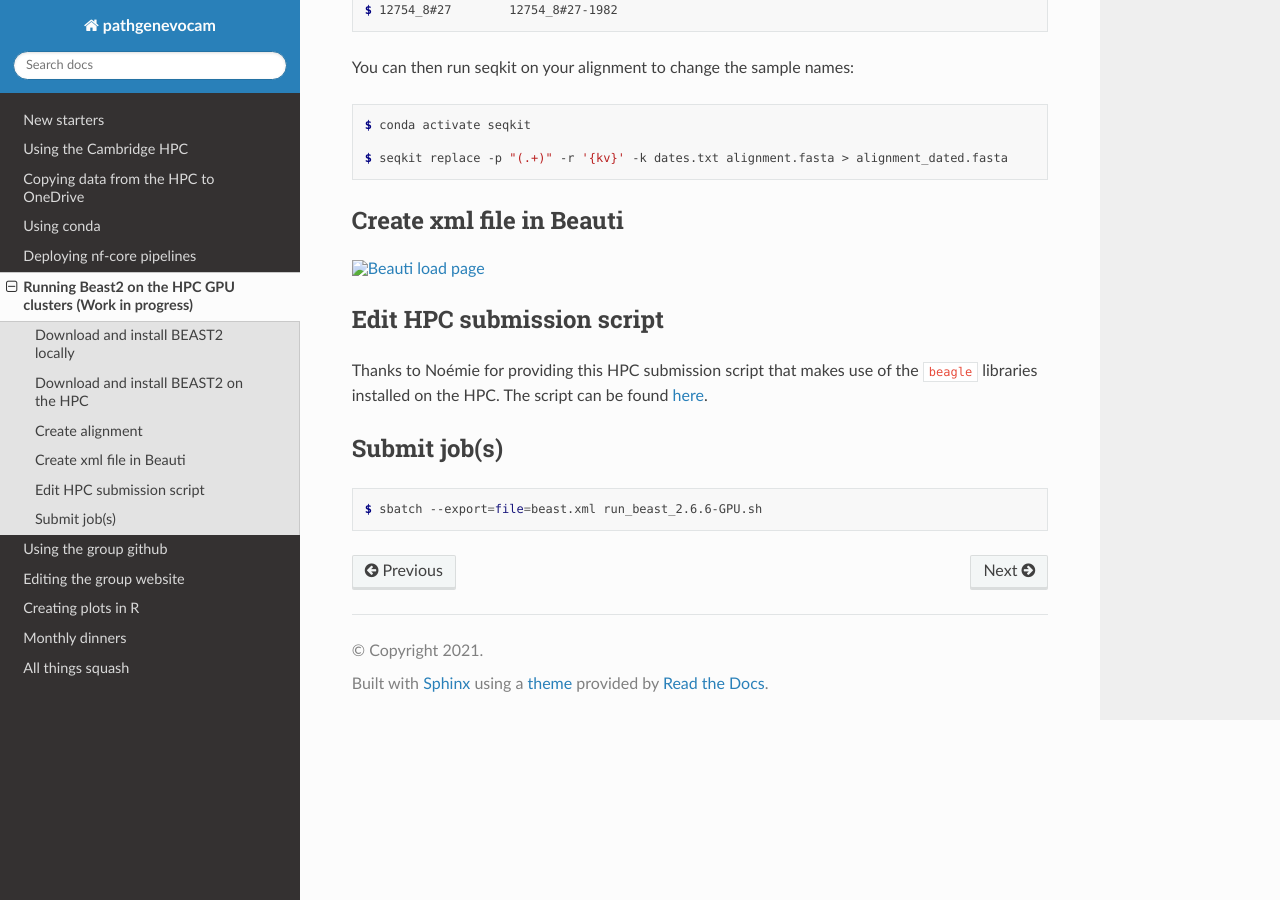
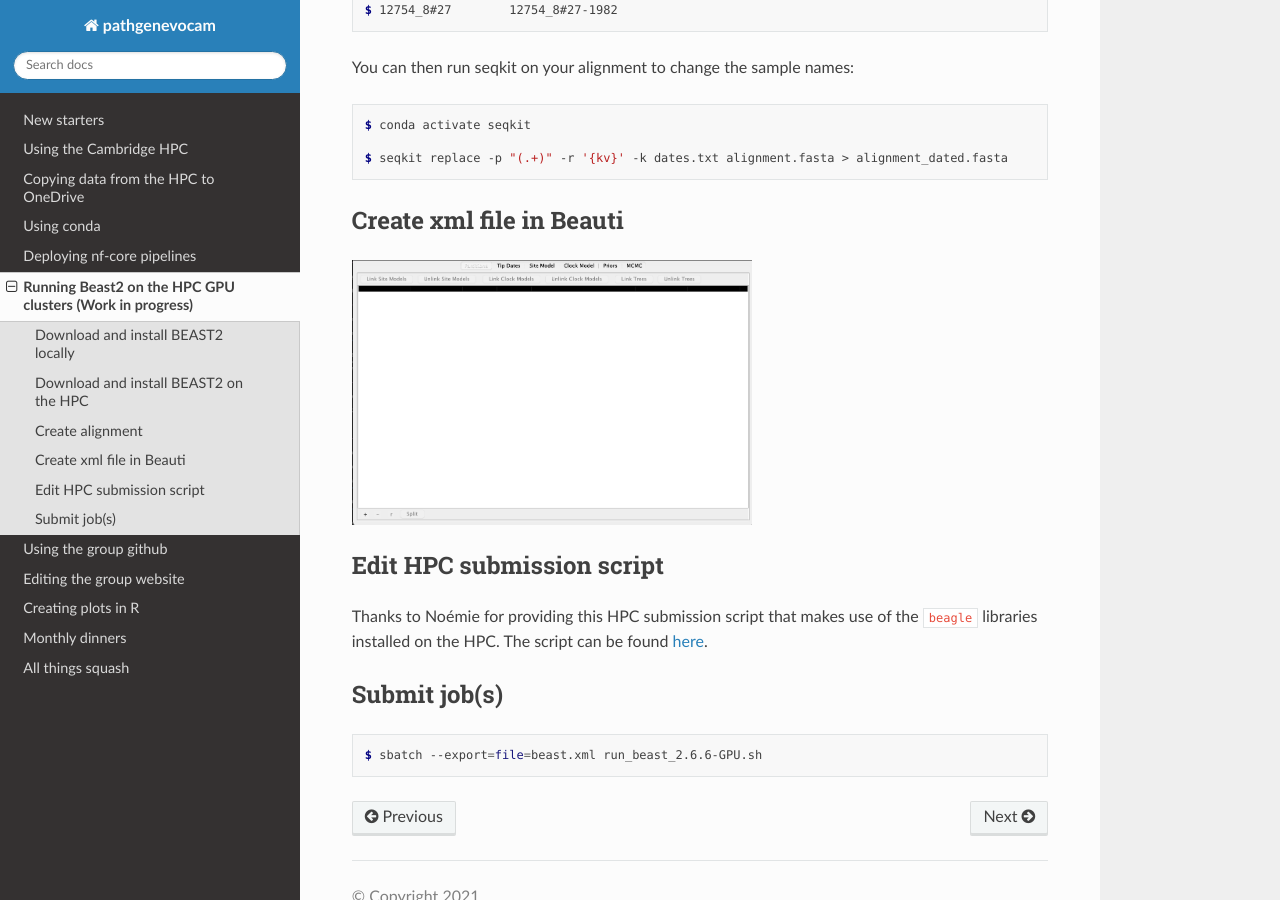
Before and after one commit to pathgenevocam/readthedocs, a Sphinx documentation site: the page built from docs/source/beast.rst, in a window 1280 px wide and 900 px high, scrolled down 930 px. Built offline with Sphinx 7.4.7 and the Read the Docs theme 2.0.0, drawn with Linux system fonts in a browser that asks for light colours.

Commit message:
update beast page

```diff
--- a/docs/source/beast.rst
+++ b/docs/source/beast.rst
@@ -48,7 +48,7 @@ You can then run seqkit on your alignment to change the sample names:
 Create xml file in Beauti
 -------------------------
 
-.. image:: docs/beauti_1.png
+.. image:: beauti_1.png
   :width: 400
   :alt: Beauti load page
 
```
Also changed, not shown: docs/source/beauti_1.png (renamed from docs/beauti_1.png).
